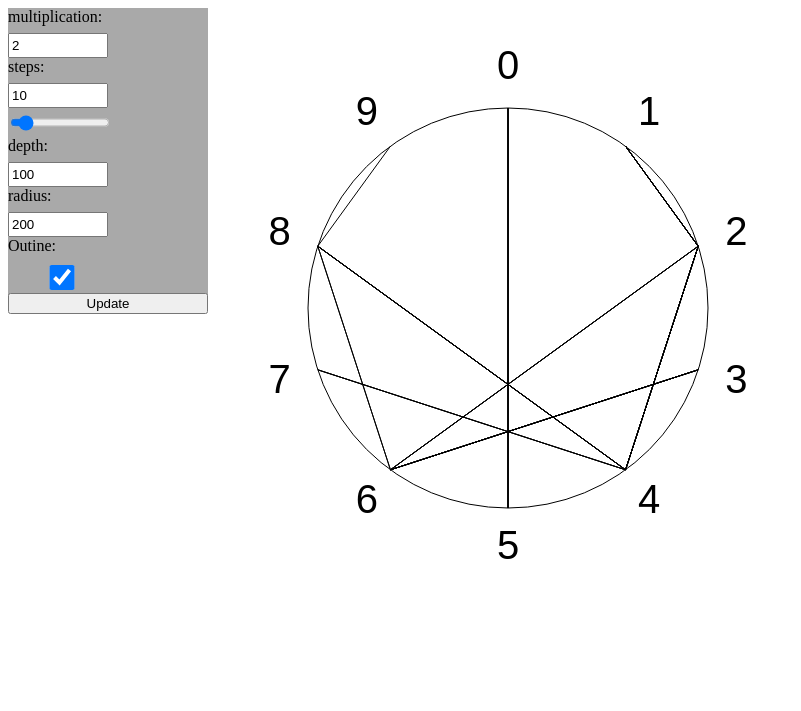
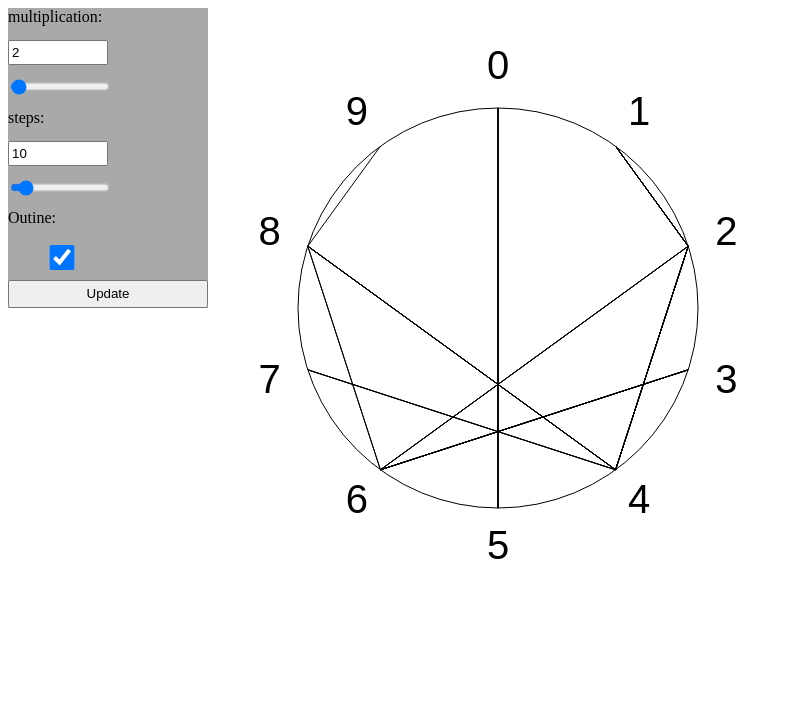
Before and after one commit to poitot/js-times-tables, a plain HTML site: page index.html in a window 1280 px wide. Shown: the whole page, without its empty margins (0-801 px from the left). Drawn offline with nearby package versions, Linux system fonts and the light colour scheme.

Commit message:
multiplication slider added & unnecessary text boxes removed

```diff
--- a/index.html
+++ b/index.html
@@ -6,23 +6,20 @@
     <div id="control_panel">
         <label for="mult">multiplication:</label>
         <input id="mult">
+        <input onchange="update()" type="range" min="1" max="100" value="2" class="slider" id="mult_slider">
 
         <label for="steps">steps:</label>
         <input id="steps">
         <input onchange="update()" type="range" min="0" max="100" value="10" class="slider" id="step_slider">
-
-        <label for="depth">depth:</label>
-        <input id="depth">
-
-        <label for="radius">radius:</label>
-        <input id="radius">
 
         <label for="chk_outline" >Outine:</label>
         <input type="checkbox" id="chk_outline" checked>
 
         <button onclick="update()" id="btn">Update</button>
     </div>
+    <div id="content">
     <canvas width="700px" height="700px" id="myCanvas"></canvas>
+</div>
 
 </body>
 
@@ -59,8 +56,6 @@
 
         document.getElementById("mult").value = mul;
         document.getElementById("steps").value = steps;
-        document.getElementById("depth").value = depth;
-        document.getElementById("radius").value = radius;
     }
 
     // updates the drawing with input from text boxes
@@ -74,16 +69,14 @@
         // get input values
         var m = document.getElementById("mult").value;
         var s = document.getElementById("steps").value;
-        var d = document.getElementById("depth").value;
-        var r = document.getElementById("radius").value;
 
         outline(ctx);
 
-        var res = times_table(m, d);
-        var vals = circle(circle_x, circle_y, r, s);
+        var res = times_table(m, depth);
+        var vals = circle(circle_x, circle_y, radius, s);
 
         draw_lines(vals[0], vals[1], res, s);
-        make_labels(vals[0], vals[1], r, s);
+        make_labels(vals[0], vals[1], radius, s);
 
     }
 
@@ -174,10 +167,18 @@
         }
 
     // event listener for change of step slider, updates step text box along with the canvas
-    var slider = document.getElementById("step_slider");
-    var text = document.getElementById("steps")
-    slider.addEventListener('change', function () {
-        text.value = slider.value;
+    var step_slider = document.getElementById("step_slider");
+    var step_text = document.getElementById("steps")
+    step_slider.addEventListener('change', function () {
+        step_text.value = step_slider.value;
+        update();
+    })
+
+    // event listener for change of multiplication slider, updates mult text box along with the canvas
+    var mult_slider = document.getElementById("mult_slider");
+    var mult_text = document.getElementById("mult")
+    mult_slider.addEventListener('change', function () {
+        mult_text.value = mult_slider.value;
         update();
     })
 
--- a/styles.css
+++ b/styles.css
@@ -4,14 +4,13 @@
     float: inline-start;
     height: 300px;
     width: 200px;
-
-    grid-column: 1fr 1fr;
-    grid-row: 1fr 1fr ;
+    position: absolute;
 }
 
 #content {
 
     width: min-content;
+    margin-left: 15%;
 }
 
 input {
```
